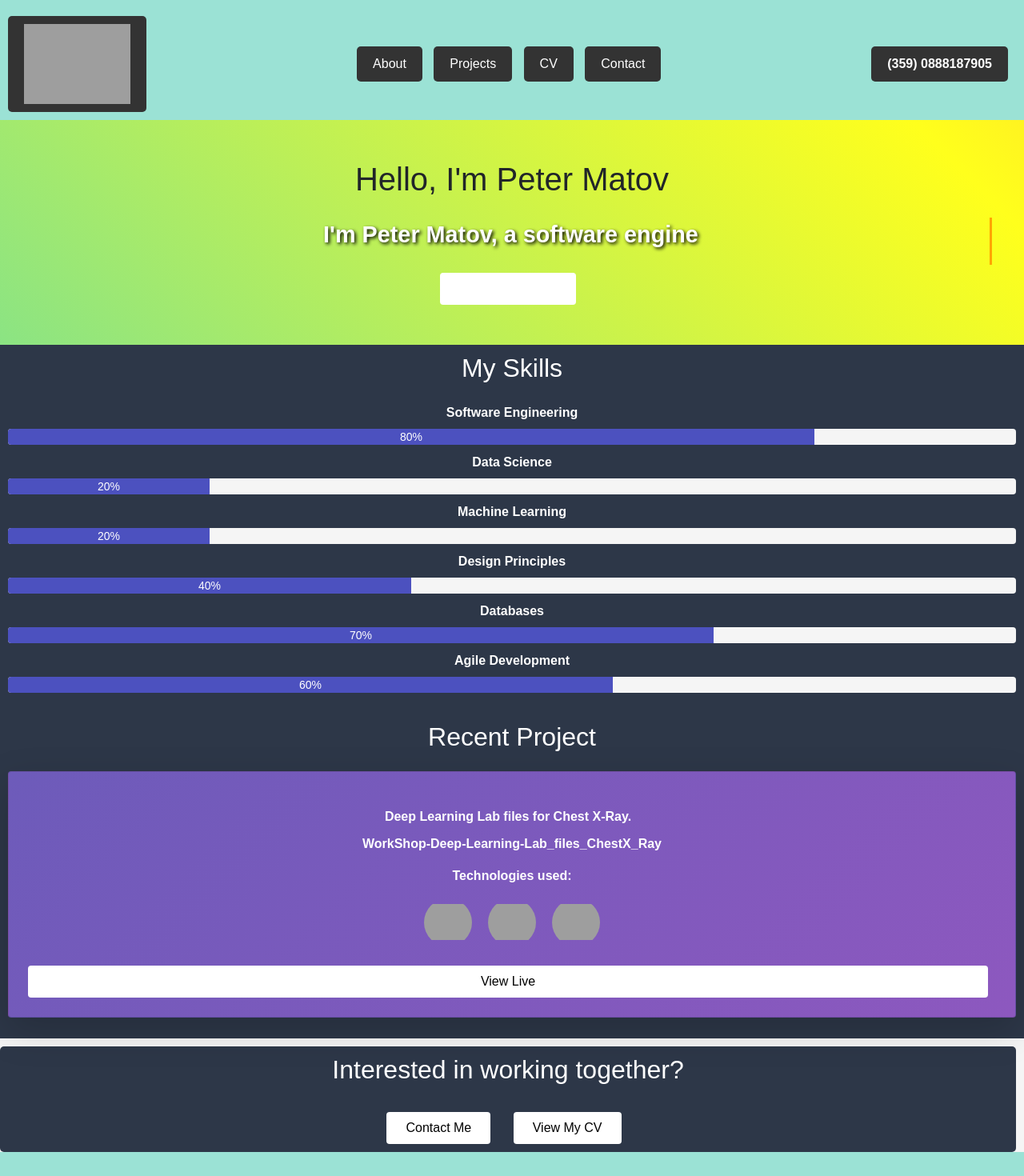
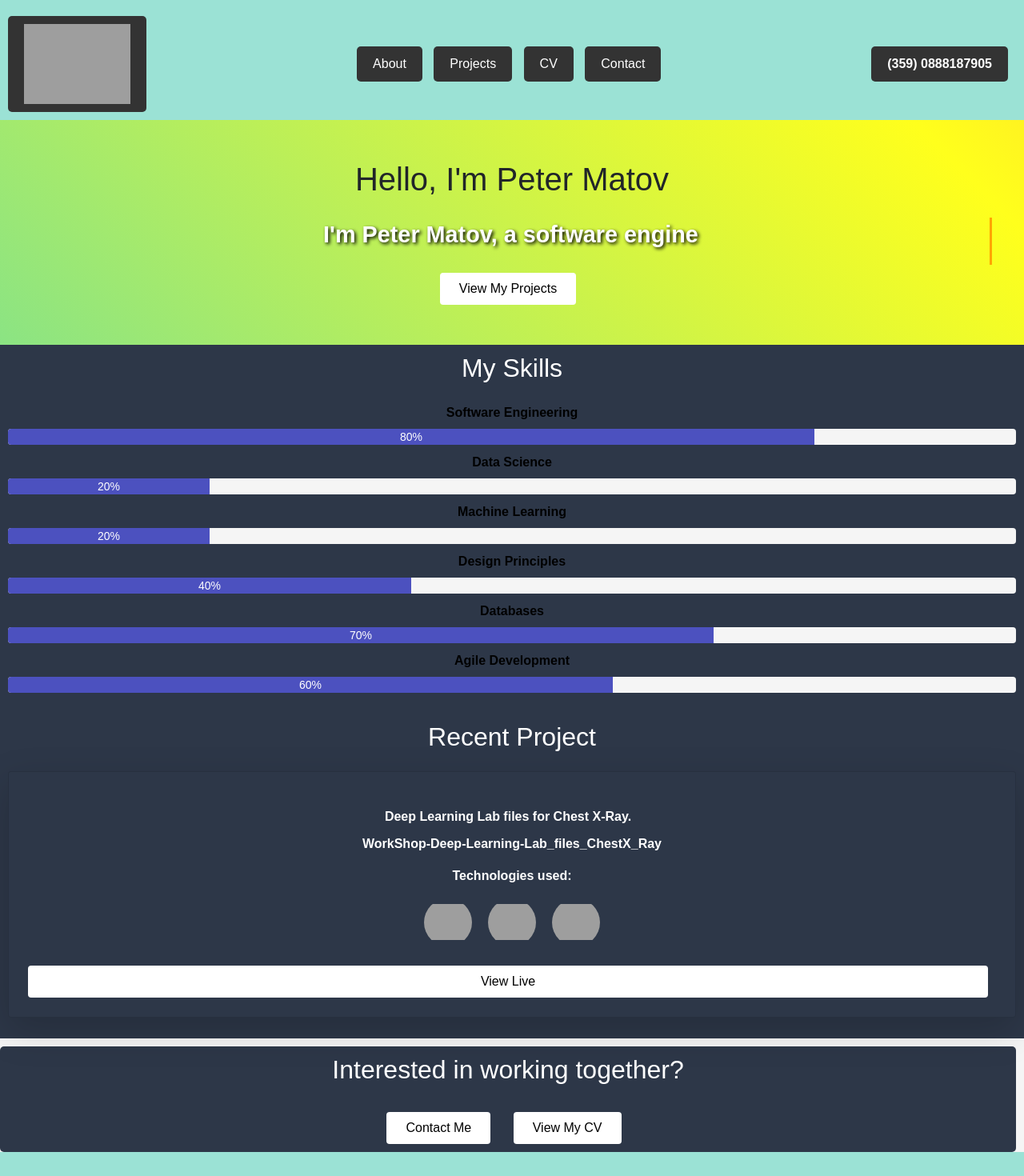
Before and after one commit to peter1998/Tech-Voyager, a SvelteKit app: page / in a window 1280 px wide. Shown: the top 1470 px of the page at 80% size. Built offline with nearby package versions, Linux system fonts and the light colour scheme; grey boxes are pictures that could not be loaded; some icons are missing; a small style sheet from the web is missing.

Commit message:
[C] home section

```diff
--- a/src/routes/+page.svelte
+++ b/src/routes/+page.svelte
@@ -93,7 +93,7 @@
 		<div class="typing-container text-xl mb-8 mx-auto">
 			<p id="demo" />
 		</div>
-		<a href="/projects" class="cta bg-white text-gray-800 py-2 px-4 rounded hover:bg-gray-200"
+		<a href="/projects" class="cta bg-white text-black py-2 px-4 rounded hover:bg-gray-200"
 			>View My Projects</a
 		>
 	</section>
@@ -157,10 +157,7 @@
 		<h2 class="text-3xl mb-4 text-center font-bold">Recent Project</h2>
 		<ul class="grid grid-cols-1 md:grid-cols-2 lg:grid-cols-3 gap-6">
 			{#each projects as project (project.name)}
-				<li
-					class="card p-4 rounded shadow-lg hover:shadow-xl transition-shadow duration-200"
-					style="background: linear-gradient(135deg, #6D5BBA 0%, #8D58BF 100%);"
-				>
+				<li class="card p-4 rounded shadow-lg hover:shadow-xl transition-shadow duration-200">
 					<a href={project.url} class="text-xl font-bold hover:text-gray-300 text-white">
 						{project.name}
 					</a>
@@ -298,7 +295,7 @@
 	.skills,
 	.cta {
 		background-color: #2d3748;
-		color: white;
+		color: black;
 		padding: 10px;
 	}
 
@@ -467,4 +464,15 @@
 	.projects .card:hover a {
 		color: gold;
 	}
+
+	.card {
+		background-color: #2d3748;
+		transition: all 0.3s ease-in-out;
+	}
+
+	.card:hover {
+		background-color: #008080;
+		color: gold;
+		transform: scale(1.05);
+	}
 </style>
```
